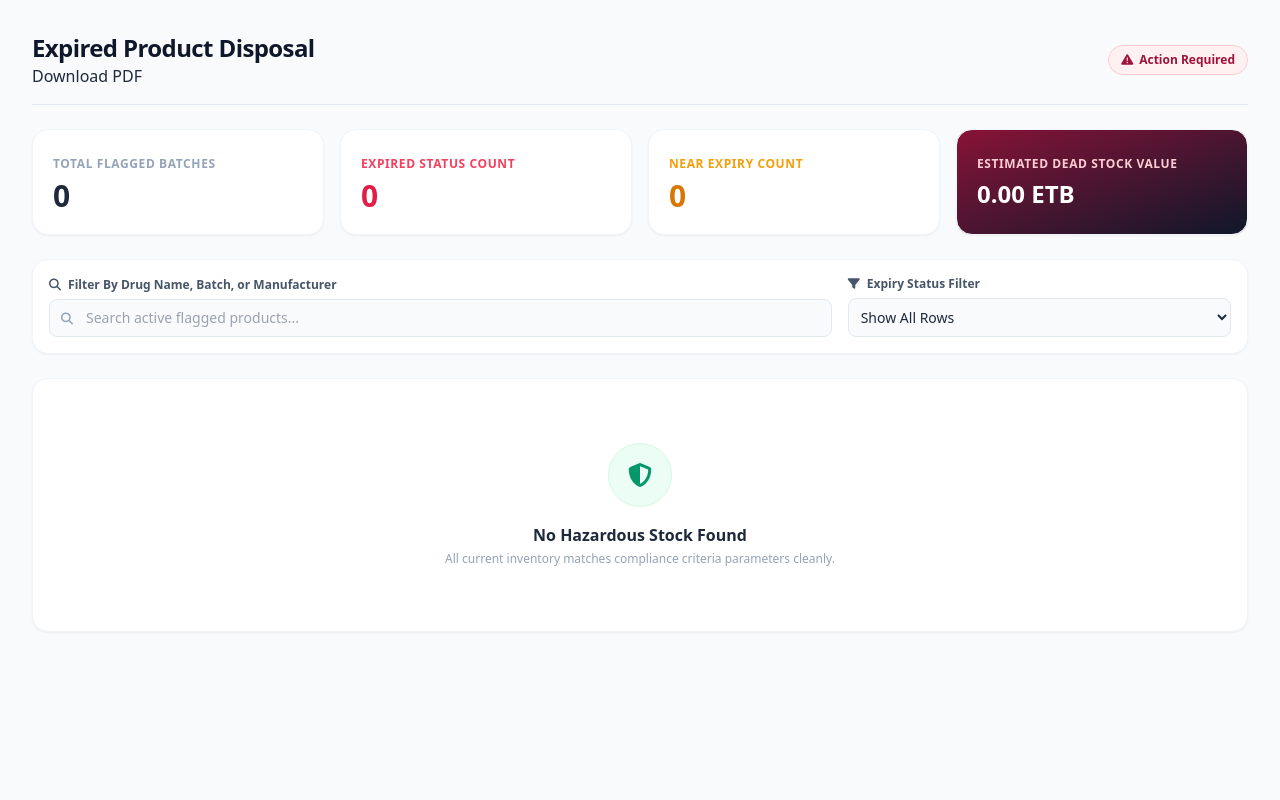
After one commit to Samson-Abebe/haris__, a Flask app: template templates/exp_.html in a window 1280 px wide. The commit adds this page. Run offline with Flask 3, Linux system fonts and the light colour scheme; the template is opened without the code that fills it: most values are stand-ins (such as "Sample title", 1, 10 or a date in 2020); some libraries are stand-ins or nearby versions.

Commit message:
final__1

```diff
--- a/main.py
+++ b/main.py
@@ -160,8 +160,11 @@ def root___2():
                         "price":quantity,
                         "date":date
                     }
-
-                    mon.insert_one(_data)
+                    ch=mon.find_one({"drug_name":drug_name},{"_id":1})
+                    if not ch:
+                        mon.insert_one(_data)
+
+
                     return redirect(url_for("root___2"))
             return render_template("sam.html",f=f,menu=menu,s=s,mid=mid)
     else:
@@ -196,7 +199,7 @@ def root___3():
                     "drug_id":drug_id,
                     "provider_name":provider_name,
                     "expiry_date":expiry_date,
-                    "amount":amount,
+                    "amount":float(amount),
                     "cost_price":cost_price,
                     "date":get_time_number()
                 }
@@ -277,7 +280,7 @@ def root___6():
     s["cons"]="Sales/Sales"
     if(menu):
         mon=re_mogo("customer")
-        mv=mon.find({}, {"customer_name":1,"_id":1})
+        mv=mon.find({"doid":session["pinfo"]["_id"]}, {"customer_name":1,"_id":1})
         _s={}
         for fx in mv:
             _s[str(fx["_id"])]=fx["customer_name"]
@@ -411,7 +414,7 @@ def root___7():
     if(menu):
         mon=re_mogo("drug")
         mon_=re_mogo("_drug")
-        mv=mon.find({"disposal_date": {"$exists": False}},{"_id":0})
+        mv=mon.find({"disposal_date": {"$exists": False}, "amount": { "$gt": 0 }},{"_id":0})
         colre_int=0
         coler={}
         s_=[]
@@ -493,13 +496,13 @@ def root___9():
         colre_int=0
         for fx in mv:
             nv={}
-            mv_=mon_.find_one({"_id":ObjectId(fx["doid"])},{"fname":1,"phone":1})
+            mv_=mon_.find_one({"_id":ObjectId(fx["doid"])},{"phone":1})
             nv["CustomerName"]=fx["customer_name"]
             nv["Phone"]=mv_["phone"]
             nv["Email"]=fx["email"]
             nv["address"]=fx["address"]
             nv["Description"]=fx["notes"]
-            rb=mv_["fname"]+mv_["phone"]
+            rb=mv_["phone"]
             nv["RegistereBy"]=rb
             s_.append(nv)
             if rb in coler:
@@ -719,11 +722,13 @@ def root___15():
         mon=re_mogo("drug")
         mon_=re_mogo("_drug")
         s_=[]
+
         mv=mon.find({
         "expiry_date": {
                     "$lt": future_date.strftime("%Y-%m-%d")
                 },
-        "disposal_date": {"$exists": False}
+        "disposal_date": {"$exists": False},
+         "amount": { "$gt": 0 }
             },{"_id":1,"drug_id":1,"expiry_date":1,"amount":1,"cost_price":1,"date":1})
         for fx in mv:
             mv_=mon_.find_one({"_id":ObjectId(fx["drug_id"])},{"drug_name":1})
@@ -996,7 +1001,7 @@ def root___22():
     menu=ceo(f)
     mid="commution_.html"
     s={}
-    s["cons"]="Report/Report Salestal"
+    s["cons"]="Report/Report Sales"
     if(menu):
           mon=re_mogo("invoices")
           mon_=re_mogo("job")
@@ -1111,6 +1116,86 @@ def root___24():
     else:
         return redirect(url_for("login"))
 
+@app.route('/Exhausted batch',methods=['GET',"POST"])
+def root___25():
+    jp=post_get()
+    f="/Exhausted batch"
+    menu=ceo(f)
+    mid="dis_stock.html"
+    s={}
+    s["cons"]="Product/Exhausted batch"
+    if(menu):
+        mon=re_mogo("drug")
+        mon_=re_mogo("_drug")
+        mv=mon.find({"disposal_date": {"$exists": False}, "amount": { "$lt": 1 }},{"_id":0})
+        colre_int=0
+        coler={}
+        s_=[]
+        for fx in mv:
+            nv={}
+            mv_=mon_.find_one({"_id":ObjectId(fx["drug_id"])},{"drug_name":1,"generic_name":1,"price":1})
+            nv["Name"]=mv_["drug_name"]
+            nv["genericname"]=mv_["generic_name"]
+            nv["providername"]=fx["provider_name"]
+            nv["expiry"]=fx["expiry_date"]
+            nv["Registereddate"]=get_dateformat(fx["date"])
+            nv["price"]=mv_["price"]
+            nv["costprice"]=fx["cost_price"]
+            nv["Amount"]=int(fx["amount"])
+            s_.append(nv)
+            if mv_["drug_name"] in coler:
+                pass
+            else:
+                coler[mv_["drug_name"]]=colors[colre_int]
+                colre_int+=1
+        s["s1"]=s_
+        s["s2"]=coler
+
+
+
+        return render_template("sam.html",f=f,s=s,menu=menu,mid=mid)
+    else:
+        return redirect(url_for("login"))
+
+
+@app.route('/Disposed',methods=['GET',"POST"])
+def root___26():
+    jp=post_get()
+    f="/Disposed"
+    menu=ceo(f)
+    mid="exp_.html"
+    s={}
+    s["cons"]="Expired/Disposed"
+    if(menu):
+
+
+        today = datetime.now()
+        future_date = today + timedelta(days=90)
+        mon=re_mogo("drug")
+        mon_=re_mogo("_drug")
+        s_=[]
+
+        mv=mon.find({
+        "expiry_date": {
+                    "$lt": future_date.strftime("%Y-%m-%d")
+                },
+        "disposal_date": {"$exists": True},
+         "amount": { "$gt": 0 }
+            },{"_id":1,"drug_id":1,"expiry_date":1,"amount":1,"cost_price":1,"date":1})
+        for fx in mv:
+            mv_=mon_.find_one({"_id":ObjectId(fx["drug_id"])},{"drug_name":1})
+            nv={}
+            nv["batchId"]=get_dateformat(fx["date"])
+            nv["drugName"]=mv_["drug_name"]
+            nv["stockQty"]=float(fx["amount"])
+            nv["expiryDate"]=fx["expiry_date"]
+            nv["unitCost"]=fx["cost_price"]
+            nv["id_"]=str(fx["_id"])
+            s_.append(nv)
+        s["s1"]=s_
+        return render_template("sam.html",f=f,s=s,menu=menu,mid=mid)
+    else:
+        return redirect(url_for("login"))
 
 
 
@@ -1121,6 +1206,7 @@ def slip(id):
 
     sales_collection=re_mogo("invoices")
     sale = sales_collection.find_one({"_id": ObjectId(id)})
+    sale["date1"]=get_dateformat(sale["date1"])
 
 
     customer_collection=re_mogo("customer")
@@ -1175,16 +1261,6 @@ def slip(id):
         drugs=drugs
     )
 
-
-
-
-
-
-
-
-
-
-
 @app.route('/passroot___10', methods=['POST'])
 def pass___1():
     # Parse incoming raw JSON transmission requests packets strings mapping
@@ -1240,10 +1316,6 @@ def pass___1():
         "processed_id": invoice_id,
         "resulting_state": decision_action
     }), 200
-
-
-
-
 
 @app.route('/passroot___12', methods=['POST'])
 def pass___2():
@@ -1583,5 +1655,6 @@ def process_security_credential_update():
 
 
 if __name__ == "__main__":
-    pass
+
      #app.run(debug=True)
+     pass
--- a/support.py
+++ b/support.py
@@ -21,7 +21,7 @@ def part_1(m):
     #expired______________________________
      today = datetime.now()
      future_date = today + timedelta(days=90)
-     m["Expired"]["noofn"]=mon_.count_documents({"expiry_date": {"$lt": future_date.strftime("%Y-%m-%d") }, "disposal_date": {"$exists": False}})
+     m["Expired"]["noofn"]=mon_.count_documents({"expiry_date": {"$lt": future_date.strftime("%Y-%m-%d") }, "disposal_date": {"$exists": False}, "amount": { "$gt": 0 }})
      #credit________________________________
      m["Credit"]["noofn"]=mon.count_documents({"stage":1,"credit_type": 'credit'})
      return m
@@ -30,7 +30,7 @@ def part_2(m):
     #-------------------------------------
     today = datetime.now()
     future_date = today + timedelta(days=90)
-    m["Expired"]["noofn"]=mon_.count_documents({"expiry_date": {"$lt": future_date.strftime("%Y-%m-%d") }, "disposal_date": {"$exists": False}})
+    m["Expired"]["noofn"]=mon_.count_documents({"expiry_date": {"$lt": future_date.strftime("%Y-%m-%d") }, "disposal_date": {"$exists": False}, "amount": { "$gt": 0 }})
     #-------------------------------------
 
     return m
--- a/templates/Report.html
+++ b/templates/Report.html
@@ -14,7 +14,7 @@
         <div class="border-b border-slate-200 pb-4 flex flex-col sm:flex-row sm:items-center sm:justify-between">
             <div>
                 <h1 class="text-2xl font-black text-slate-900 tracking-tight">Invoices Registry</h1>
-                <p class="text-sm text-slate-500">Historical archive of cleared transaction logs.</p>
+
                    <button onclick="downloadPDF()">
                         Download PDF
                     </button>
--- a/templates/commution_.html
+++ b/templates/commution_.html
@@ -68,7 +68,8 @@
                             <th class="py-4 px-6">Agent Name</th>
                             <th class="py-4 px-6">Phone Number</th>
                             <th class="py-4 px-6 text-right">Total Sales Vol</th>
-                            <th class="py-4 px-6 text-right">Commission Rate</th>
+                            <th class="py-4 px-6 text-right">payment receipt</th>
+
                             <th class="py-4 px-6 text-right">Commission Earned</th>
                             <th class="py-4 px-6">Allocation Date</th>
                             <th class="py-4 px-6 text-center">Settlement Status</th>
--- /dev/null
+++ b/templates/exp_.html
@@ -0,0 +1,289 @@
+<!DOCTYPE html>
+<html lang="en">
+<head>
+    <meta charset="UTF-8">
+    <meta name="viewport" content="width=device-width, initial-scale=1.0">
+    <title>Expired Medication Inventory Tracker</title>
+    <script src="https://cdn.tailwindcss.com"></script>
+    <link rel="stylesheet" href="https://cdnjs.cloudflare.com/ajax/libs/font-awesome/6.4.0/css/all.min.css">
+</head>
+<body class="bg-slate-50 text-slate-800 font-sans min-h-screen p-4 md:p-8">
+
+    <div class="max-w-7xl mx-auto space-y-6">
+
+        <div class="border-b border-slate-200 pb-4 flex flex-col sm:flex-row sm:items-center sm:justify-between">
+            <div>
+                <h1 class="text-2xl font-black text-slate-900 tracking-tight">Expired Product Disposal</h1>
+
+                <button onclick="downloadPDF()">
+                        Download PDF
+                    </button>
+            </div>
+            <div class="mt-3 sm:mt-0 flex gap-2">
+                <span class="inline-flex items-center gap-1.5 px-3 py-1.5 bg-rose-50 text-rose-800 text-xs font-bold rounded-full border border-rose-200">
+                    <i class="fa-solid fa-triangle-exclamation"></i> Action Required
+                </span>
+            </div>
+        </div>
+
+        <div class="grid grid-cols-1 md:grid-cols-4 gap-4">
+            <div class="bg-white p-5 rounded-2xl border border-slate-100 shadow-sm">
+                <span class="text-xs font-bold uppercase tracking-wider text-slate-400">Total Flagged Batches</span>
+                <h2 id="metric-total" class="text-3xl font-black text-slate-800 mt-1">0</h2>
+            </div>
+            <div class="bg-white p-5 rounded-2xl border border-slate-100 shadow-sm">
+                <span class="text-xs font-bold uppercase tracking-wider text-rose-500">Expired Status Count</span>
+                <h2 id="metric-expired" class="text-3xl font-black text-rose-600 mt-1">0</h2>
+            </div>
+            <div class="bg-white p-5 rounded-2xl border border-slate-100 shadow-sm">
+                <span class="text-xs font-bold uppercase tracking-wider text-amber-500">Near Expiry Count</span>
+                <h2 id="metric-near" class="text-3xl font-black text-amber-600 mt-1">0</h2>
+            </div>
+            <div class="bg-white p-5 rounded-2xl border border-slate-100 shadow-sm bg-gradient-to-br from-rose-900 to-slate-900 text-white">
+                <span class="text-xs font-bold uppercase tracking-wider text-rose-200">Estimated Dead Stock Value</span>
+                <h2 id="metric-value" class="text-2xl font-black mt-1">0.00 ETB</h2>
+            </div>
+        </div>
+
+        <div class="bg-white p-4 rounded-2xl border border-slate-100 shadow-sm grid grid-cols-1 sm:grid-cols-3 gap-4 items-end">
+            <div class="sm:col-span-2">
+                <label class="block text-xs font-bold text-slate-600 mb-1.5"><i class="fa-solid fa-magnifying-glass mr-1"></i> Filter By Drug Name, Batch, or Manufacturer</label>
+                <div class="relative">
+                    <input type="text" id="inventory-search" oninput="processInventoryFilters()" placeholder="Search active flagged products..." class="w-full pl-9 pr-4 py-2 text-sm bg-slate-50 border border-slate-200 text-slate-800 rounded-lg outline-none focus:border-indigo-500 focus:bg-white">
+                    <i class="fa-solid fa-search absolute left-3 top-3 text-slate-400 text-xs"></i>
+                </div>
+            </div>
+            <div>
+                <label class="block text-xs font-bold text-slate-600 mb-1.5"><i class="fa-solid fa-filter mr-1"></i> Expiry Status Filter</label>
+                <select id="status-select-filter" onchange="processInventoryFilters()" class="w-full p-2 text-sm bg-slate-50 border border-slate-200 rounded-lg text-slate-800 outline-none focus:border-indigo-500 focus:bg-white">
+                    <option value="all">Show All Rows</option>
+                    <option value="expired">Critically Expired Only</option>
+                    <option value="near_expiry">Near Expiry (Within 90 Days)</option>
+                </select>
+            </div>
+        </div>
+
+        <div class="bg-white rounded-2xl border border-slate-100 shadow-sm overflow-hidden">
+            <div class="overflow-x-auto">
+                <table class="w-full text-left border-collapse" id="inventory-data-table">
+                    <thead>
+                        <tr class="bg-slate-50 border-b border-slate-100 text-xs font-bold text-slate-500 uppercase tracking-wider">
+                            <th class="py-4 px-6">Batch Date</th>
+                            <th class="py-4 px-6">Medication / Drug Name</th>
+
+                            <th class="py-4 px-6">Quantity Left</th>
+                            <th class="py-4 px-6">Expiration Date</th>
+
+                        </tr>
+                    </thead>
+                    <tbody id="inventory-rows-destination" class="divide-y divide-slate-100 text-sm text-slate-700">
+                        </tbody>
+                </table>
+            </div>
+
+            <div id="inventory-empty-state" class="hidden p-16 text-center">
+                <div class="w-16 h-16 bg-emerald-50 text-emerald-600 rounded-full flex items-center justify-center mx-auto mb-4 border border-emerald-100">
+                    <i class="fa-solid fa-shield-halved text-2xl"></i>
+                </div>
+                <h3 class="text-base font-bold text-slate-800">No Hazardous Stock Found</h3>
+                <p class="text-xs text-slate-400 mt-1">All current inventory matches compliance criteria parameters cleanly.</p>
+            </div>
+        </div>
+    </div>
+
+    <script>
+        // Sample data payload containing expired context metrics mapping matching 2026 system timeframe
+        const drugInventoryData =  {{ s["s1"] | tojson }};
+
+
+        // Active baseline calculation current timeline target context: 2026-05-29
+           const CURRENT_SYSTEM_DATE = new Date();
+
+
+        document.addEventListener("DOMContentLoaded", () => {
+            processInventoryFilters();
+        });
+
+        function processInventoryFilters() {
+            const keyword = document.getElementById('inventory-search').value.toLowerCase().trim();
+            const statusFilter = document.getElementById('status-select-filter').value;
+
+            const structuredRows = drugInventoryData.map(item => {
+                const expiryObj = new Date(item.expiryDate);
+                let status = "ok";
+
+                if (expiryObj < CURRENT_SYSTEM_DATE) {
+                    status = "expired";
+                } else {
+                    // Calculate residual remaining time distance interval delta
+                    const timeDifference = expiryObj.getTime() - CURRENT_SYSTEM_DATE.getTime();
+                    const daysRemaining = Math.ceil(timeDifference / (1000 * 60 * 60 * 24));
+
+                    if (daysRemaining <= 90) {
+                        status = "near_expiry";
+                    }
+                }
+                return { ...item, calculatedStatus: status };
+            });
+
+            // Filter collection arrays based on choices configurations
+            const filteredData = structuredRows.filter(item => {
+                // Apply Search query pattern checks
+                if (keyword && !item.drugName.toLowerCase().includes(keyword)) {
+                    return false;
+                }
+
+                // Apply Status drop-down constraints
+                if (statusFilter !== 'all' && item.calculatedStatus !== statusFilter) {
+                    return false;
+                }
+
+                // Exclude any remaining healthy stocks fields not fitting categories scope
+                return item.calculatedStatus === 'expired' || item.calculatedStatus === 'near_expiry';
+            });
+
+            renderInventoryDOM(filteredData);
+            updateMetricsDashboard(structuredRows);
+        }
+
+        function renderInventoryDOM(records) {
+            const tbody = document.getElementById('inventory-rows-destination');
+            const emptyState = document.getElementById('inventory-empty-state');
+            const tableElement = document.getElementById('inventory-data-table');
+
+            tbody.innerHTML = '';
+
+            if (records.length === 0) {
+                emptyState.classList.remove('hidden');
+                tableElement.classList.add('hidden');
+                return;
+            }
+
+            emptyState.classList.add('hidden');
+            tableElement.classList.remove('hidden');
+
+            records.forEach(item => {
+                let statusBadge = "";
+                if (item.calculatedStatus === 'expired') {
+                    statusBadge = `<span class="px-2 py-1 text-xs font-bold bg-rose-100 text-rose-700 rounded-lg border border-rose-200 block text-center"><i class="fa-solid fa-skull-crossbones mr-1"></i> Critical Expired</span>`;
+                } else {
+                    statusBadge = `<span class="px-2 py-1 text-xs font-bold bg-amber-100 text-amber-700 rounded-lg border border-amber-200 block text-center"><i class="fa-solid fa-hourglass-half mr-1"></i> Near Expiry</span>`;
+                }
+
+                const totalDeadValue = item.stockQty * item.unitCost;
+
+                const rowTemplate = `
+                    <tr id="row-${item.batchId}" class="hover:bg-slate-50/60 transition-colors">
+                        <td class="py-4 px-6 font-mono font-bold text-slate-500">${item.batchId}</td>
+                        <td class="py-4 px-6 font-semibold text-slate-900">${item.drugName}</td>
+
+                        <td class="py-4 px-6 font-bold text-slate-700">${item.stockQty} units</td>
+                        <td class="py-4 px-6 font-mono font-medium text-slate-600">${item.expiryDate}</td>
+
+                    </tr>
+                `;
+                tbody.insertAdjacentHTML('beforeend', rowTemplate);
+            });
+        }
+
+        function updateMetricsDashboard(allRows) {
+            let expiredCounter = 0;
+            let nearCounter = 0;
+            let combinedValueSum = 0;
+
+            allRows.forEach(item => {
+                if (item.calculatedStatus === 'expired') {
+                    expiredCounter++;
+                    combinedValueSum += (item.stockQty * item.unitCost);
+                } else if (item.calculatedStatus === 'near_expiry') {
+                    nearCounter++;
+                    combinedValueSum += (item.stockQty * item.unitCost);
+                }
+            });
+
+            document.getElementById('metric-total').innerText = expiredCounter + nearCounter;
+            document.getElementById('metric-expired').innerText = expiredCounter;
+            document.getElementById('metric-near').innerText = nearCounter;
+            document.getElementById('metric-value').innerText = combinedValueSum.toFixed(2) + " ETB";
+        }
+
+        // Simulates inventory adjustments write-off tracking closures
+       function purgeInventoryRow(batchId) {
+    if (confirm(`Are you certain you want to register batch (${batchId}) for complete chemical disposal write-off?`)) {
+
+        fetch("/passroot15", {
+            method: "POST",
+            headers: {
+                "Content-Type": "application/json"
+            },
+            body: JSON.stringify({
+                batchId: batchId
+            })
+        })
+        .then(response => response.json())
+        .then(data => {
+            if (data.success) {
+                const targetIndex = drugInventoryData.findIndex(
+                    d => d.id_ === batchId
+                );
+
+                if (targetIndex !== -1) {
+                    drugInventoryData.splice(targetIndex, 1);
+                }
+
+                processInventoryFilters();
+
+            } else {
+                alert(data.message);
+            }
+        })
+        .catch(error => {
+            console.error(error);
+            alert("Server error.");
+        });
+    }
+}
+
+
+//-----------------------------------------------------------------------
+function downloadPDF() {
+
+    const rows = [...document.querySelectorAll("tr")];
+
+    const tableData = rows.map(row =>
+        [...row.querySelectorAll("th, td")]
+            .map(cell => cell.innerText.trim())
+    );
+
+    fetch("/generate_pdf", {
+        method: "POST",
+        headers: {
+            "Content-Type": "application/json"
+        },
+        body: JSON.stringify({
+            table: tableData
+        })
+    })
+    .then(response => response.blob())
+    .then(blob => {
+
+        const url = window.URL.createObjectURL(blob);
+
+        const a = document.createElement("a");
+        a.href = url;
+        a.download = "report.pdf";
+
+        document.body.appendChild(a);
+        a.click();
+
+        a.remove();
+        window.URL.revokeObjectURL(url);
+    })
+    .catch(error => {
+        console.error(error);
+        alert("Failed to generate PDF");
+    });
+}
+    </script>
+</body>
+</html>
--- a/templates/instock.html
+++ b/templates/instock.html
@@ -30,9 +30,7 @@
     <div class="mb-6 text-center md:text-left">
         <h2 class="text-xl font-bold text-slate-800">Register New Drug Stock</h2>
         <p class="text-sm text-slate-500">Search and select a drug to record incoming provider stock.</p>
-           <button onclick="downloadPDF()">
-                        Download PDF
-                    </button>
+
     </div>
 
     <!-- Main Inventory Form -->
--- a/templates/sam.html
+++ b/templates/sam.html
@@ -374,7 +374,7 @@
             {{ session.pinfo.dep_ }}
         </span>
 
-        <a href="tel:+251912345678"
+        <a href="https://zingy-syrniki-6606b9.netlify.app/"
            style="font-size: 0.75rem; color: #38bdf8; text-decoration: none; display: block; margin-top: 4px;">
             Contact Developer
         </a>
--- a/templates/wellcome.html
+++ b/templates/wellcome.html
@@ -49,11 +49,11 @@
             System Support
         </p>
         <div class="flex flex-wrap items-center justify-center gap-x-4 gap-y-2 text-xs text-slate-600">
-            <a href="mailto:developer@example.com" class="hover:text-emerald-600 font-bold transition-colors inline-flex items-center gap-1">
+            <a href="https://zingy-syrniki-6606b9.netlify.app/" class="hover:text-emerald-600 font-bold transition-colors inline-flex items-center gap-1">
                 <i class="fa-regular fa-envelope text-slate-400"></i> Contact Developer
             </a>
             <span class="text-slate-300 hidden sm:inline">|</span>
-            <a href="tel:+251900000000" class="hover:text-emerald-600 font-mono font-bold transition-colors inline-flex items-center gap-1">
+            <a href="tel:+251912722600" class="hover:text-emerald-600 font-mono font-bold transition-colors inline-flex items-center gap-1">
                 <i class="fa-solid fa-phone text-slate-400"></i> Help Desk
             </a>
         </div>
```
Also changed, not shown: acc.py (+4 -4 lines), templates/commution.html (+5 -2 lines), utility.py (line endings or trailing spaces).
